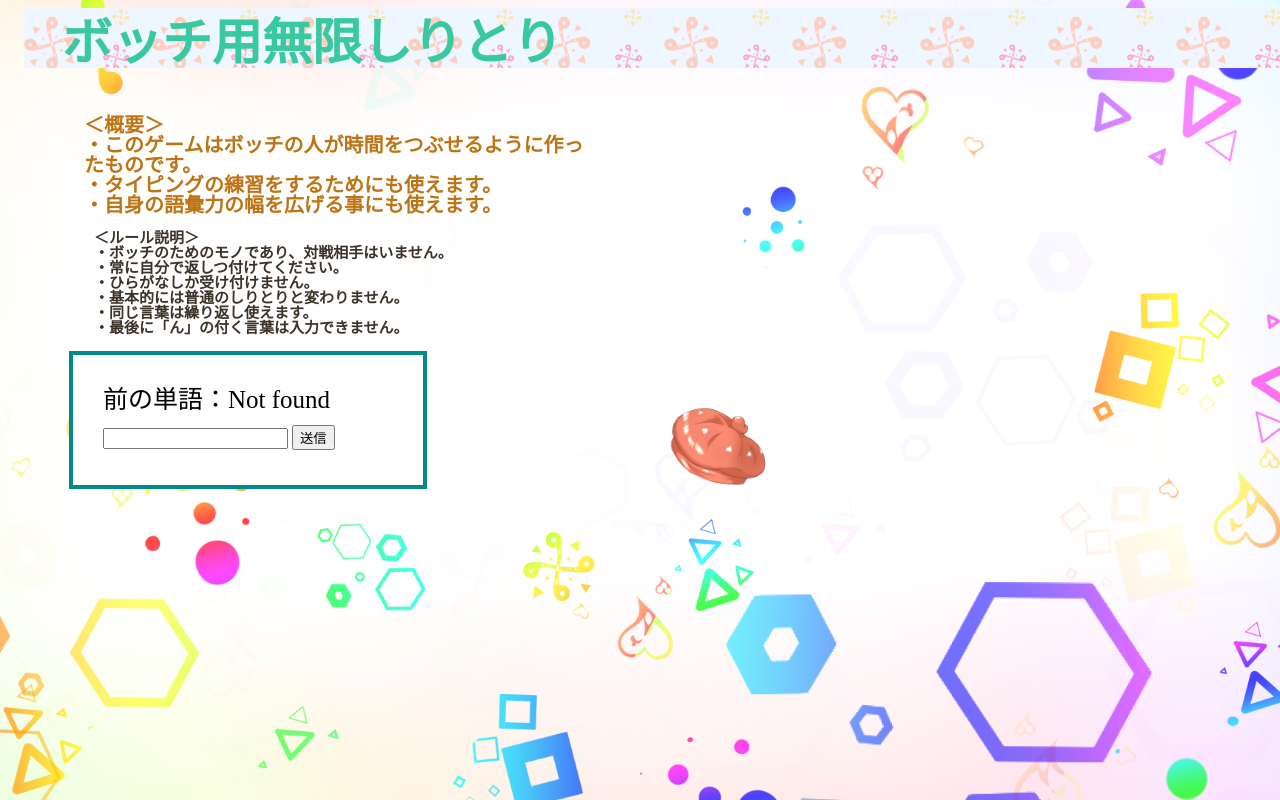
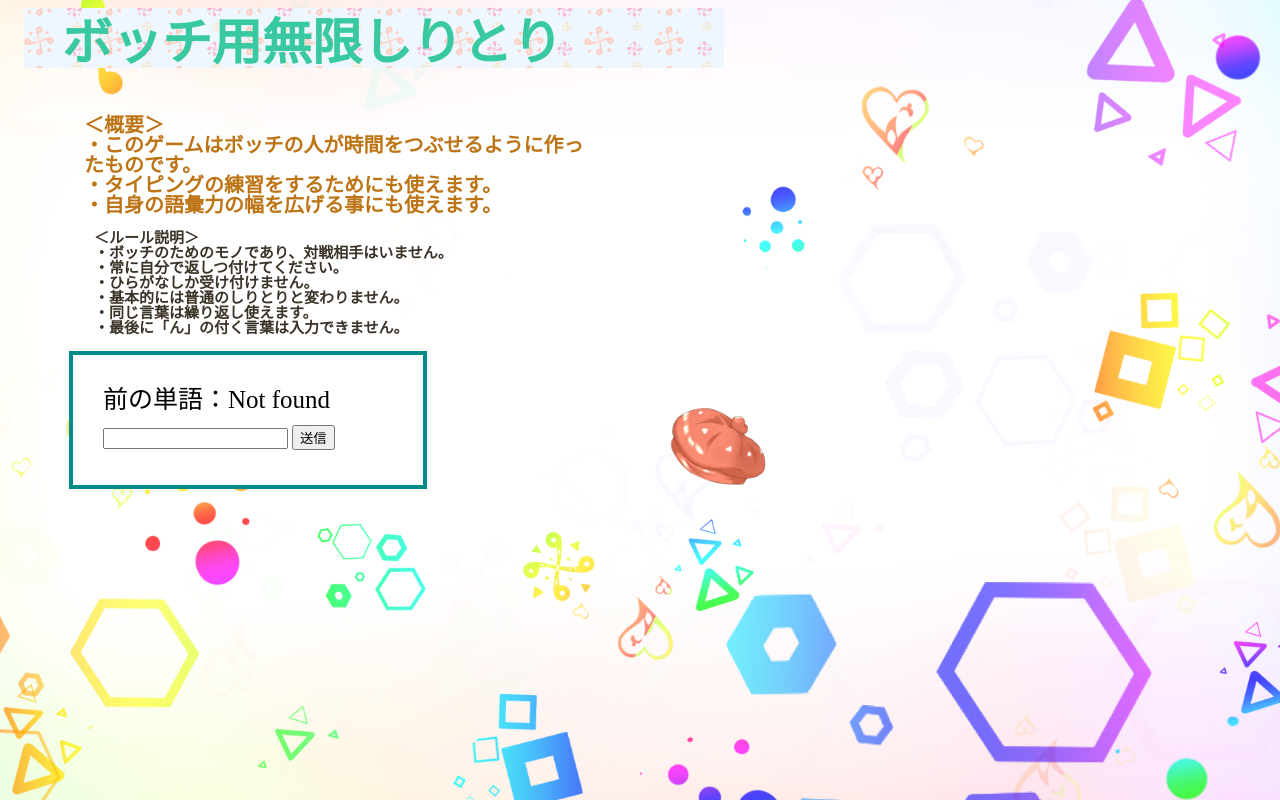
Before and after one commit to uno-yuzuki/Deno_shiritori, a plain HTML site: page public/index.html in a window 1280 px wide. Shown: the top 800 px of the page. Drawn offline with Linux system fonts and the light colour scheme; no server answers.

Commit message:
Update styles.css

```diff
--- a/public/styles.css
+++ b/public/styles.css
@@ -24,7 +24,7 @@ header{
     background-blend-mode:lighten;
     background-position:center;
     background-size:10%;
-    width: 160vh;
+    width: 700px;
     height: 60px;
     align-items: center;
 }
```
